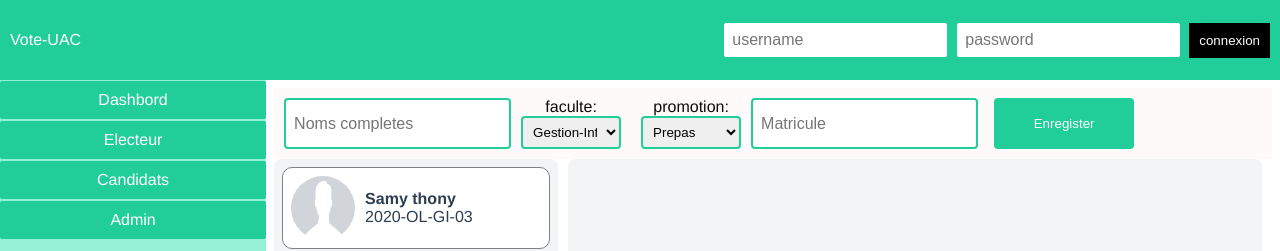
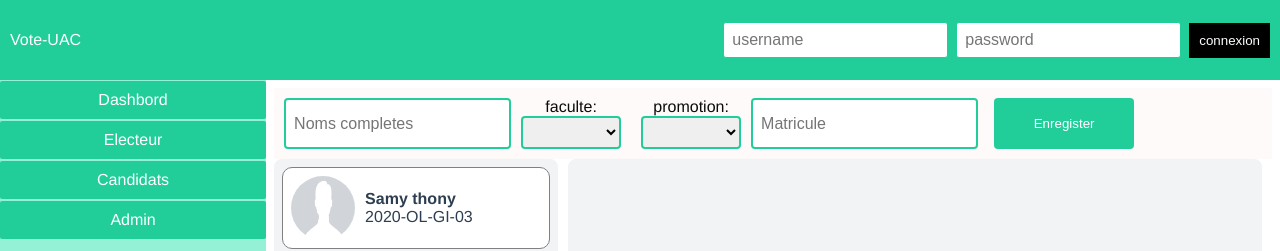
Before and after one commit to leenorshn/vue2-vote, a Vue app: page /#/Electeur in a window 1280 px wide. Shown: the top 251 px of the page. Built offline with nearby package versions, Linux system fonts and the light colour scheme.

Commit message:
trying to add new eleteur in the tables

```diff
--- a/src/views/ElecteurPage.vue
+++ b/src/views/ElecteurPage.vue
@@ -1,10 +1,10 @@
 <template>
     <div class="electeur-main-page">
        <div class="student-form-main">
-    <input type="text" placeholder="Noms completes" />
+    <input type="text" v-model="newElecteur.name" placeholder="Noms completes" />
     <div class="combo">
       <label for="pet-select">faculte:</label>
-      <select name="pets" id="faculte">
+      <select name="pets" id="faculte" v-model="newElecteur.faculte">
         <option value="GI">Gestion-Info</option>
         <option value="CU">Communication</option>
         <option value="SA">Genie-info</option>
@@ -12,7 +12,7 @@
     </div>
     <div class="combo">
       <label for="pet-select">promotion:</label>
-      <select name="pets" id="promotion">
+      <select name="pets" id="promotion" v-model="newElecteur.promotion">
         <option value="Prepa">Prepas</option>
         <option value="G1">G1</option>
         <option value="G2">G2</option>
@@ -21,8 +21,8 @@
         <option value="L2">L3</option>
       </select>
     </div>
-    <input type="text" placeholder="Matricule" />
-    <button>Enregister</button>
+    <input type="text" placeholder="Matricule" v-model="newElecteur.matricule" />
+    <button @click="addElecteur()">Enregister</button>
   </div>
         <div class="electeur-all-page">
             <div class="list-electeur">
@@ -42,7 +42,7 @@
                  <p>{{currentElecteur.faculte}}</p>
                </div>
                <div class="action">
-                 <button @click="deleteElecteur(index)">Supprimer</button>
+                 <button @click.prevent="deleteElecteur(index)" >Supprimer</button>
                </div>
             </div>
             <div v-else class="detail-electeur-default">
@@ -62,13 +62,28 @@ export default {
         this.currentElecteur=this.electeurs[index];
       },
       deleteElecteur(index){
-        this.$delete(this.electeur,index);
+        this.$delete(this.electeurs,index);
+      },
+      addElecteur(){
+        this.electeurs.unshift({
+          name:this.newElecteur.name,
+          matricule:this.newElecteur.matricule,
+          faculte:this.newElecteur.faculte,
+          promotion:this.newElecteur.promotion
+        });
       }
     },
     data() {
     return {
       name: "Jeux de la vie",
       currentElecteur:null,
+      newElecteur:{
+        name:"",
+        matricule:"",
+        promotion:"",
+        faculte:"",
+      }
+      ,
       electeurs:[
           {
           name:"Samy thony",
@@ -181,8 +196,14 @@ button {
         margin-left:10px;
         margin-right:10px ;
         padding:16px;
+        animation: electeurSelected 1.3s ease-in forwards  linear;
         flex: 7;
          background-color:rgba(8, 26, 61,0.05);
+    }
+    @keyframes electeurSelected {
+      0%{transform: translateY(0)}
+      50%{transform: translateY(40px)}
+      100%{transform: translateY(80px)}
     }
     .card-item{
         display: flex;
```
